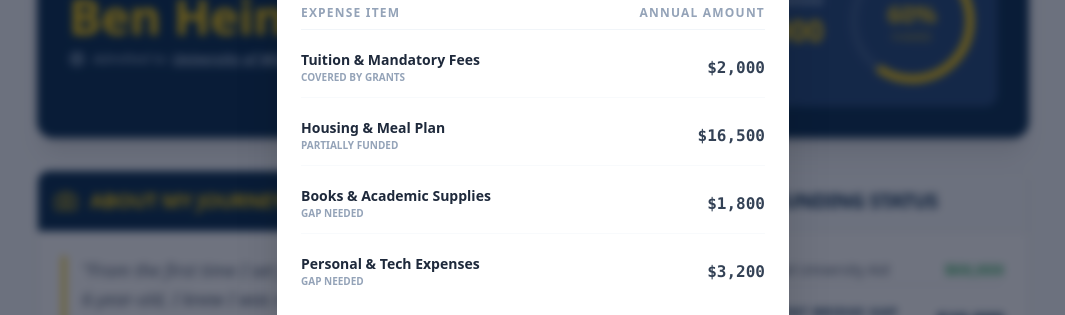
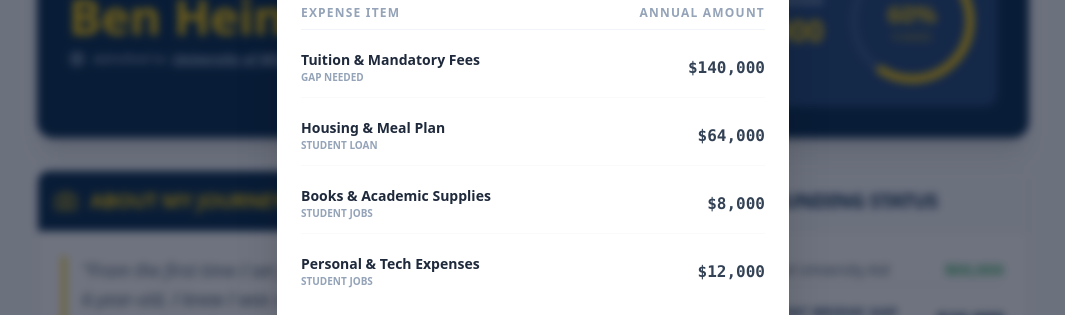
Before and after one commit to socalpete007/go-blue, a React (Vite) app: page / in a window 1280 px wide. Both pictures are taken after a click on the button "Detailed Budget Plan". Shown: the part 193-508 px from the top of the page, without its empty margins (107-1172 px from the left). Built offline with nearby package versions, Linux system fonts and the light colour scheme.

Commit message:
Update App.jsx

```diff
--- a/src/App.jsx
+++ b/src/App.jsx
@@ -30,7 +30,7 @@ const App = () => {
     academicGpa: "4.65 / 4.0",
     academicRank: "Top 5%",
     athleticSport: "Basketball",
-    athleticRole: "Foward/Captain",
+    athleticRole: "Forward/Captain",
   };
 
   const SectionHeader = ({ icon: Icon, title, bgColor, textColor }) => (
@@ -94,10 +94,10 @@ const App = () => {
                 </div>
                 <div className="h-px bg-slate-100"></div>
                 {[
-                  { item: "Tuition & Mandatory Fees", amount: "$2,000", status: "Covered by Grants" },
-                  { item: "Housing & Meal Plan", amount: "$16,500", status: "Partially Funded" },
-                  { item: "Books & Academic Supplies", amount: "$1,800", status: "Gap Needed" },
-                  { item: "Personal & Tech Expenses", amount: "$3,200", status: "Gap Needed" }
+                  { item: "Tuition & Mandatory Fees", amount: "$140,000", status: "Gap Needed" },
+                  { item: "Housing & Meal Plan", amount: "$64,000", status: "Student Loan" },
+                  { item: "Books & Academic Supplies", amount: "$8,000", status: "Student Jobs" },
+                  { item: "Personal & Tech Expenses", amount: "$12,000", status: "Student Jobs" }
                 ].map((row, i) => (
                   <div key={i} className="flex justify-between items-center py-3 border-b border-slate-50 last:border-0">
                     <div>
@@ -308,7 +308,7 @@ const App = () => {
       </main>
 
       <footer className="max-w-5xl mx-auto px-4 mt-16 text-center text-slate-400 text-[10px] border-t pt-8">
-        <p>© 2026 Ben Heinemann • Michigan Funding Request Microsite</p>
+        <p>© 2026 Ben Heinemann • University Of Michigan Funding Request Microsite</p>
         <p className="mt-2 font-black tracking-[0.2em] text-[#00274C]">GO BLUE!</p>
       </footer>
     </div>
```
